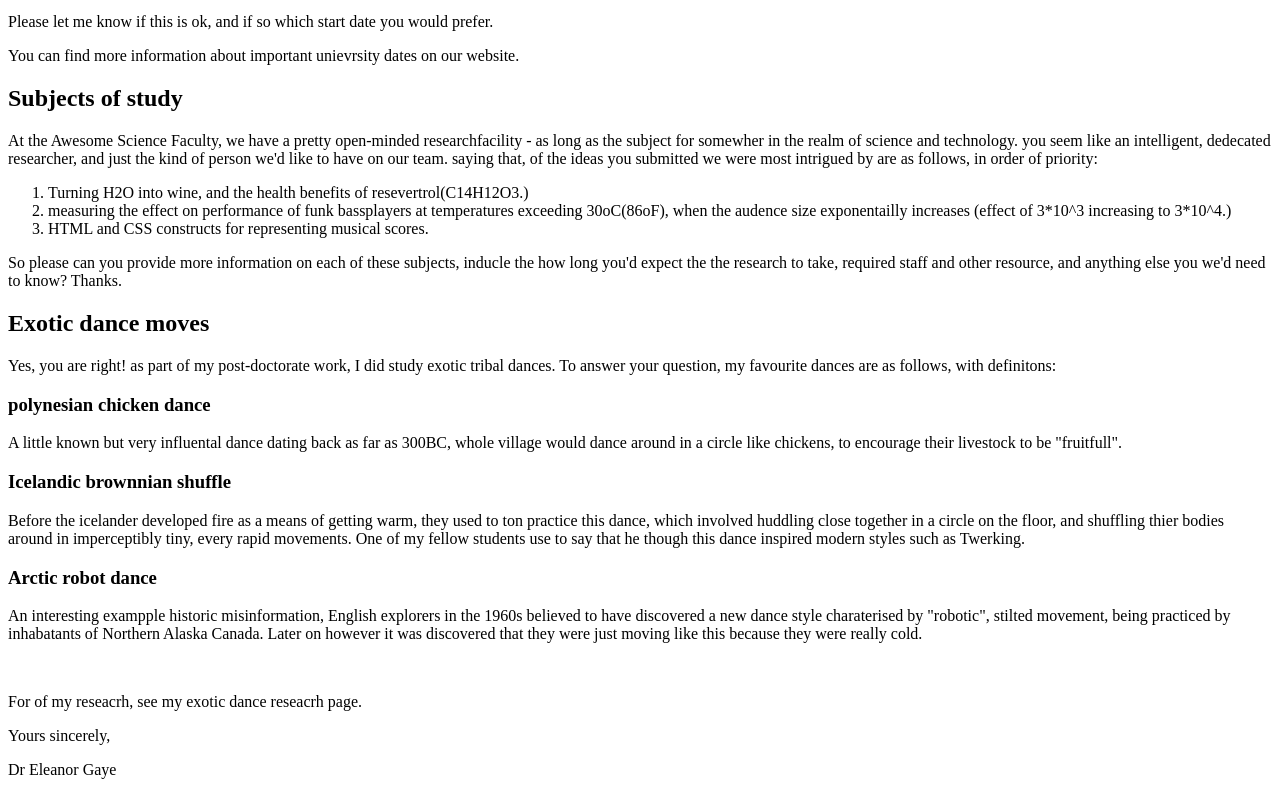
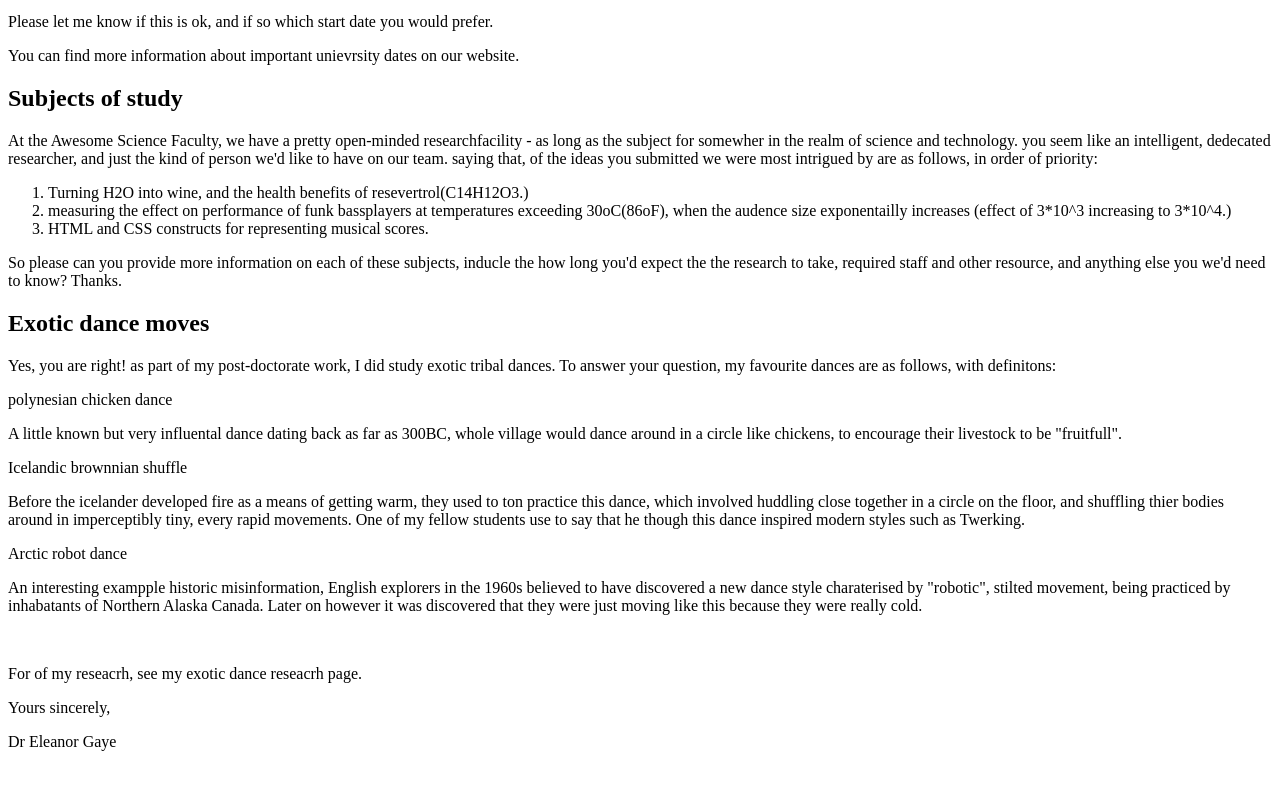
Before and after one commit to Joshuamayowa/6B3-WK1, a plain HTML site: page assignment.html in a window 1280 px wide. Shown: the part 749-1544 px from the top of the page. After the commit the page ends 1516 px from the top, so only its background shows below. Drawn offline with Linux system fonts and the light colour scheme.

```diff
--- a/assignment.html
+++ b/assignment.html
@@ -44,11 +44,11 @@
     <p>So please can you provide more information on each of these subjects, inducle the how long you'd expect the the research to take, required staff and other resource, and anything else you we'd need to know? Thanks.</p>
     <h2>Exotic dance moves </h2>
     <p>Yes, you are right! as part of my post-doctorate work, I did study exotic tribal dances. To answer your question, my favourite dances are as follows, with definitons: </p>
-    <h3>polynesian chicken dance </h3>
+    <dt>polynesian chicken dance </dt>
     <p>A little known but very influental dance dating back as far as 300BC, whole village would dance around in a circle like chickens, to encourage their livestock to be "fruitfull".</p>
-    <h3>Icelandic brownnian shuffle </h3>
+    <dt>Icelandic brownnian shuffle </dt>
     <p>Before the icelander developed fire as a means of getting warm, they used to ton practice this dance, which involved huddling close together in a circle on the floor, and shuffling thier bodies around in imperceptibly tiny, every rapid movements. One of my fellow students use to say that he though this dance inspired modern styles such as Twerking.</p>
-    <h3>Arctic robot dance</h3>
+    <dt>Arctic robot dance</dt>
     <p>An interesting exampple historic misinformation, English explorers in the 1960s believed to have discovered a new dance style charaterised by "robotic", stilted movement, being practiced by inhabatants of Northern Alaska Canada. Later on however it was discovered that they were just moving like this because they were really cold.</p>
     <br>
     <p>For of my reseacrh, see my exotic dance reseacrh page.</p>
```
Also changed, not shown: index.html (+6 -1 lines).
